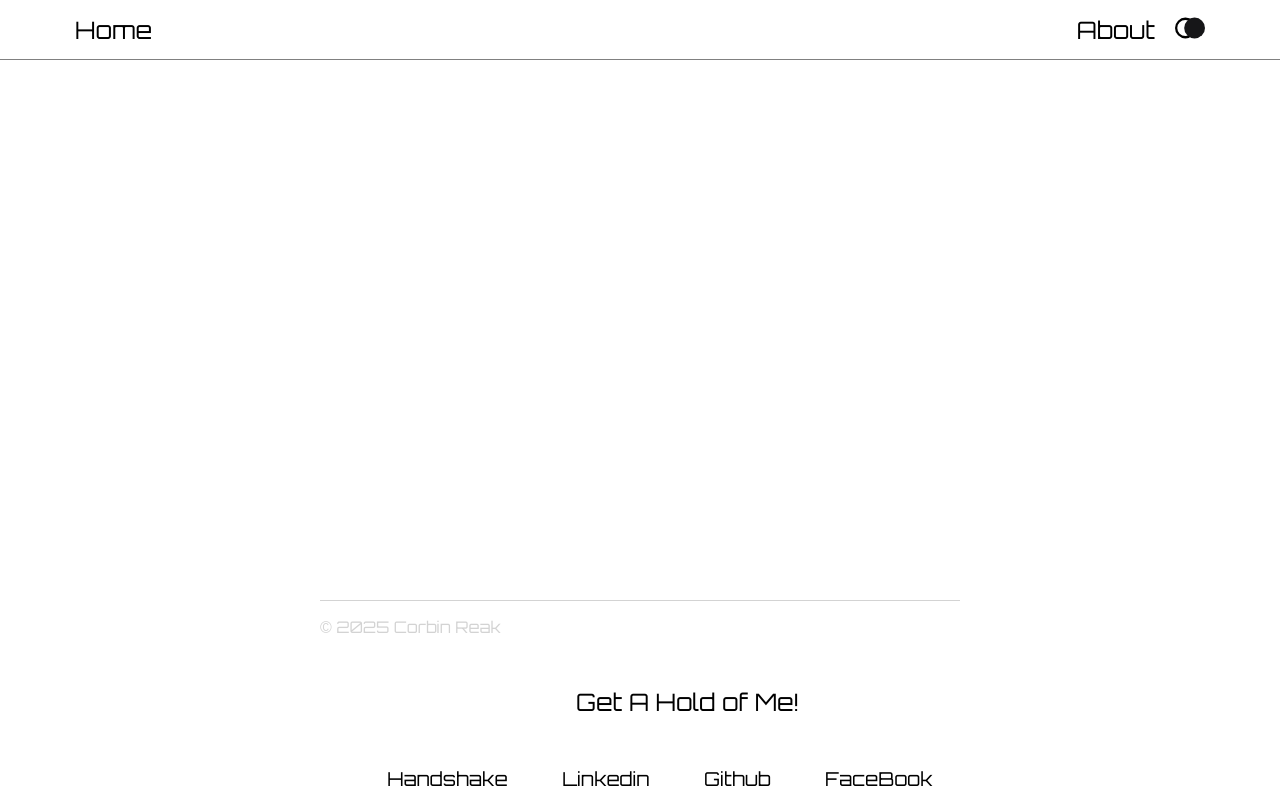
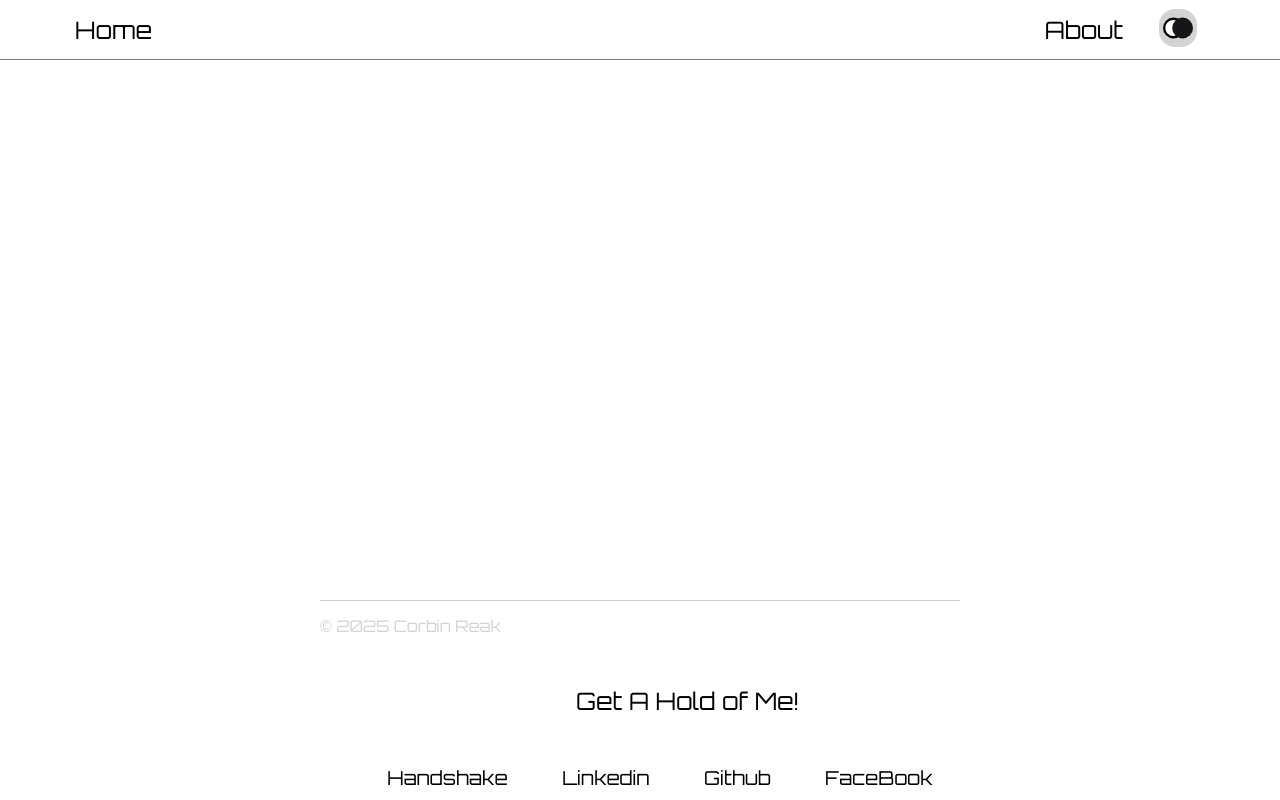
Before and after one commit to corbinreak/Portfolio-v2-react, a React (Vite) app: page / in a window 1280 px wide. In both pictures the pointer is over the picture 1190 px from the left and 27 px from the top of the page. Built offline with nearby package versions, Linux system fonts and the light colour scheme.

Commit message:
Fourth commit; finshed majority of my styling for my ui.

```diff
--- a/src/App.css
+++ b/src/App.css
@@ -1,3 +1,35 @@
+.toggle img {
+    text-decoration: none;
+    padding: 4px 4px;
+}
+
+
+
+.toggle img:hover {
+    background: lightgray;
+    color: black;
+    padding: 4px 4px;
+    border-radius: 16px;
+    transition: background-color 0.3s ease;
+
+}
+
+
+.right-group a {
+    text-decoration: none;
+    color: black;
+    padding: 4px 8px;
+    transition: background-color 0.3s ease;
+    border-radius: 16px;
+}
+
+.right-group a h1:hover {
+    background-color: lightgray;
+    color: red;
+    padding: 8px 24px;
+    border-radius: 16px;
+}
+
 .footer {
     display: flex;
     justify-content: space-around;
@@ -32,7 +64,7 @@
 }
 
     .footer li a:hover {
-        color: white;
+        color: red;
         padding: 8px 24px;
         background-color: lightgray;
         border-radius: 16px;
--- a/src/App.jsx
+++ b/src/App.jsx
@@ -4,6 +4,7 @@ import About from './Components/About';
 import Projects from './Components/Projects';
 import Contact from './Components/Contact';
 import Footer from './Components/Footer';
+import './App.css';
 
 
 function App() {
@@ -18,7 +19,7 @@ function App() {
     </div>
       <div className="footer">
         <div className="footer-line">
-          <p> &copy; 2025 Corbin Reak</p>
+          <p style={{ marginTop: '15px' }}> &copy; 2025 Corbin Reak</p>
              <Footer />
         </div>
       </div>
--- a/src/Components/Footer.jsx
+++ b/src/Components/Footer.jsx
@@ -7,7 +7,7 @@ function Footer() {
             <p style={{ color: 'black', margin: '50px 0 50px 40%', fontSize: '1.5rem'}}>Get A Hold of Me!</p>
                 <ul style={{ listStyleType: 'none', display: 'flex', justifyContent: 'space-around', fontSize: '1.2rem'}}>
                     <li><a href="https://app.joinhandshake.com/profiles/74pfkv">Handshake</a></li>
-                    <li><a href="www.linkedin.com/in/corbin-reak-900390214">Linkedin</a></li>
+                    <li><a href="https://www.linkedin.com/in/corbin-reak-900390214">Linkedin</a></li>
                     <li><a href="https://github.com/CorbinReak">Github</a></li>
                     <li><a href="https://www.facebook.com/corbin.reak">FaceBook</a></li>
             </ul>
```
